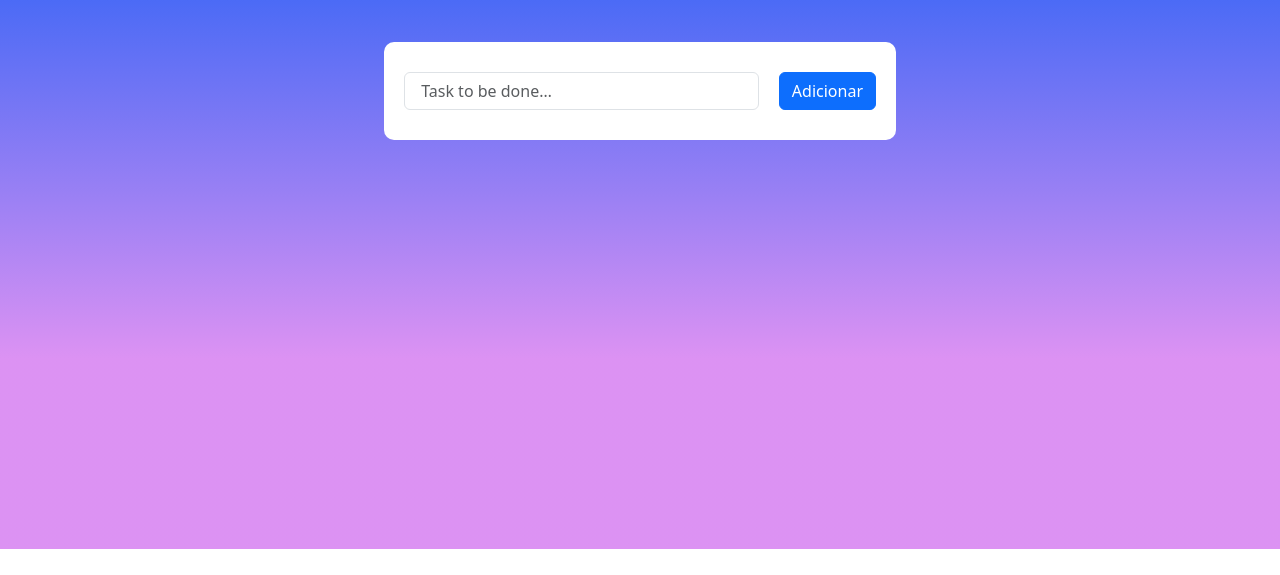
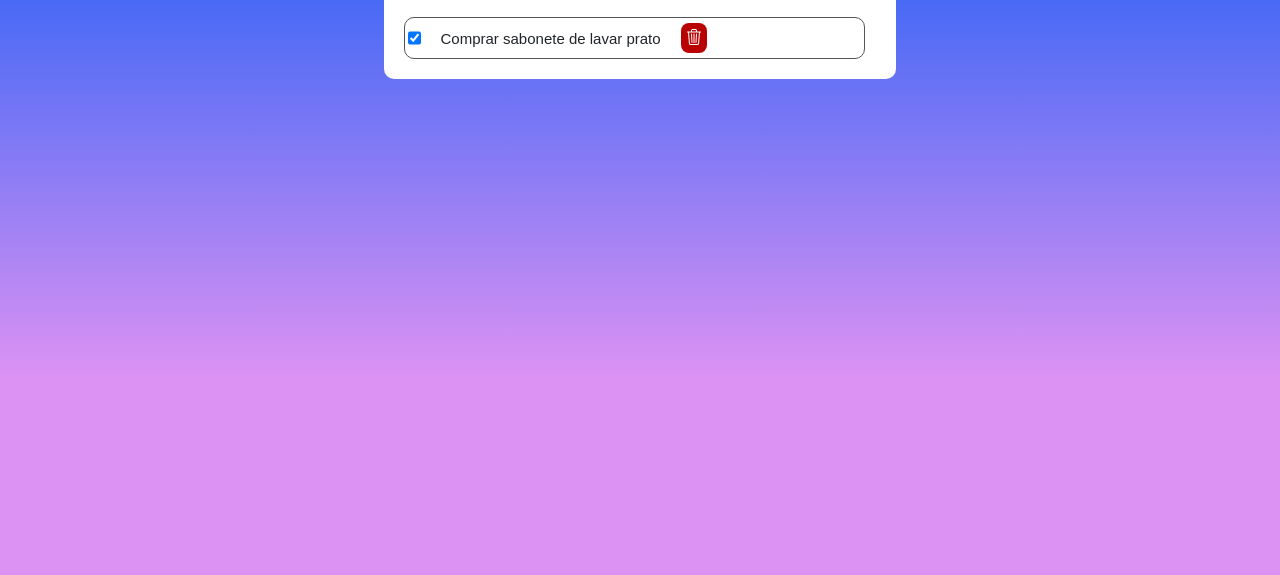
Before and after one commit to JeanClaroCode/To-do-list-project, a plain HTML site: page index.html in a window 1280 px wide. Shown: the part 251-826 px from the top of the page. Before the commit the page ends 800 px from the top, so only its background shows below. Drawn offline with nearby package versions, Linux system fonts and the light colour scheme.

Commit message:
styling of new tasks in the To do list

```diff
--- /dev/null
+++ b/Css/style.css
@@ -0,0 +1,75 @@
+.todoprincipal{
+    width: 40%;
+    left: 50%;
+    background: white;
+    border-radius: 10px;
+    min-width: 450px;
+    position: absolute;
+    min-height: 100px;
+    transform: translate(-50%,-50%);
+}
+
+.Todotext {
+    display: flex;
+    column-gap: 10px;
+    padding: 20px 10px;
+    margin-bottom: 20px;
+
+}
+
+body {
+    height: 100vh;
+    margin: 0;
+    background-image: linear-gradient(
+        0deg,
+        rgba(183, 31, 230, 0.486) 23.8%,
+        rgb(0, 86, 247) 92%
+        );
+}
+
+h1{
+    margin-bottom: 10%;
+    font-family: 'Franklin Gothic Medium', 'Arial Narrow', Arial, sans-serif;
+    font-size: 80px;
+    color: white;
+    display: flex;
+    margin-top: 2%;
+    align-items: center;
+    justify-content: center;
+}
+
+
+.newtask{
+    border: 0.8px solid rgb(85, 85, 85);
+    width: 90%;
+    display: flex;
+    column-gap: 20px;
+    border-radius: 10px;
+    margin-left: 20px;
+    padding: 5px 2.5px;
+    margin-bottom: 20px;
+}
+
+.newtask span{
+    font-family: 'Poppins',sans-serif;
+    margin-top: 5px;
+    font-size: 15px;
+    font-weight: 400;
+
+}
+
+.buttonremove {
+    background-color: #b90303;
+    padding: 5px;
+    padding-top: 1px;
+    border: none;
+    cursor: pointer;
+    height: 100%;
+    border-radius: 8px;
+    float: right;
+
+}
+
+#remove {
+    filter: grayscale(100%) brightness(0) invert(100%);
+}
--- a/index.html
+++ b/index.html
@@ -5,7 +5,7 @@
     <meta name="viewport" content="width=device-width, initial-scale=1.0">
     <title>ToDo list</title>
     <link href="https://cdn.jsdelivr.net/npm/bootstrap@5.3.2/dist/css/bootstrap.min.css" rel="stylesheet" integrity="sha384-T3c6CoIi6uLrA9TneNEoa7RxnatzjcDSCmG1MXxSR1GAsXEV/Dwwykc2MPK8M2HN" crossorigin="anonymous">
-    <link rel="stylesheet" href="style.css">
+    <link rel="stylesheet" href="/Css/style.css">
 </head>
     <body>
         <h1>Todo list</h1>
@@ -16,7 +16,14 @@
                         <button type="button" class="btn btn-primary">Adicionar</button>
                     </div>
             </div>
-            <ul class="todo-container" id="todo-container"></ul>
+            <div class="newtask" >
+                <input type="checkbox" id="check" name="scales" checked />
+                <span> Comprar sabonete de lavar prato </span>
+                    <div class="buttonremove">
+                        <img id="remove" src="/Css/trash3.svg" alt="trash3" />
+                    </div>
+            </div>
+
         </div>
 
 
--- a/style.css
+++ /dev/null
@@ -1,40 +0,0 @@
-.Todotext {
-    width: 40%;
-    background: white;
-    display: flex;
-    column-gap: 20px;
-    border-radius: 10px;
-    padding: 30px 20px;
-    position: absolute;
-    margin-bottom: 20px;
-
-}
-
-body {
-    height: 100vh;
-    margin: 0;
-    background-image: linear-gradient(
-        0deg,
-        rgba(183, 31, 230, 0.486) 23.8%,
-        rgb(0, 86, 247) 92%
-        );
-        display: flex;
-        flex-direction: column;
-        align-items: center;
-        justify-content: center;
-}
-
-.todoprincipal{
-    display: flex;
-    flex-direction: column;
-    align-items: center;
-    justify-content: center;
-    margin-bottom: 25%;
-}
-
-h1{
-    margin-bottom: 10%;
-    font-family: 'Franklin Gothic Medium', 'Arial Narrow', Arial, sans-serif;
-    font-size: 80px;
-    color: white;
-}
```
Also changed, not shown: Css/trash3.svg (added).
